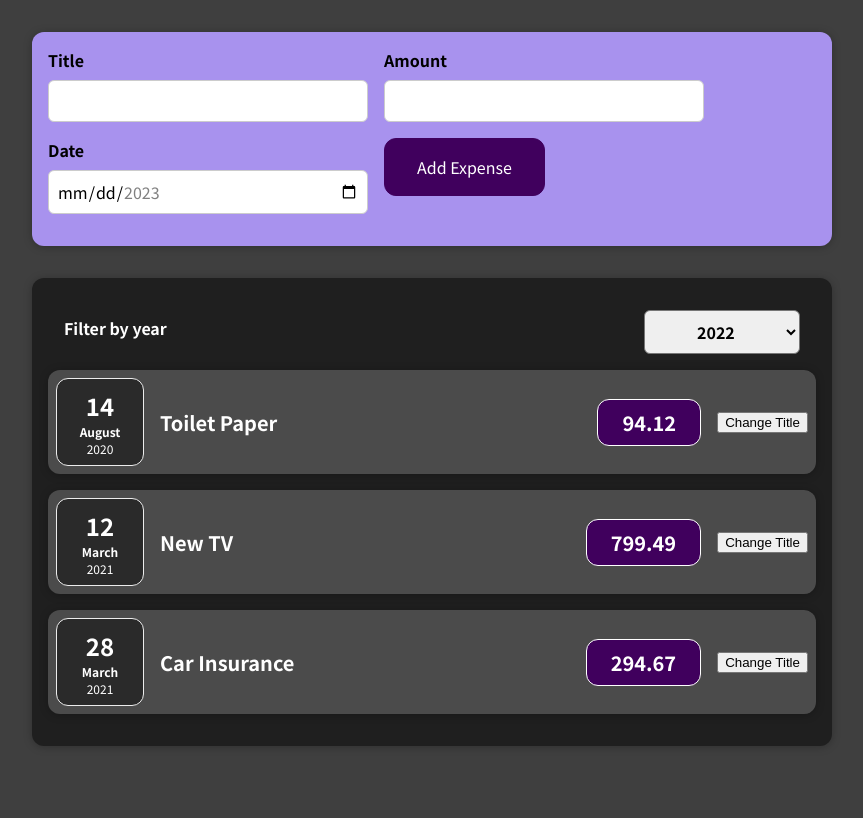
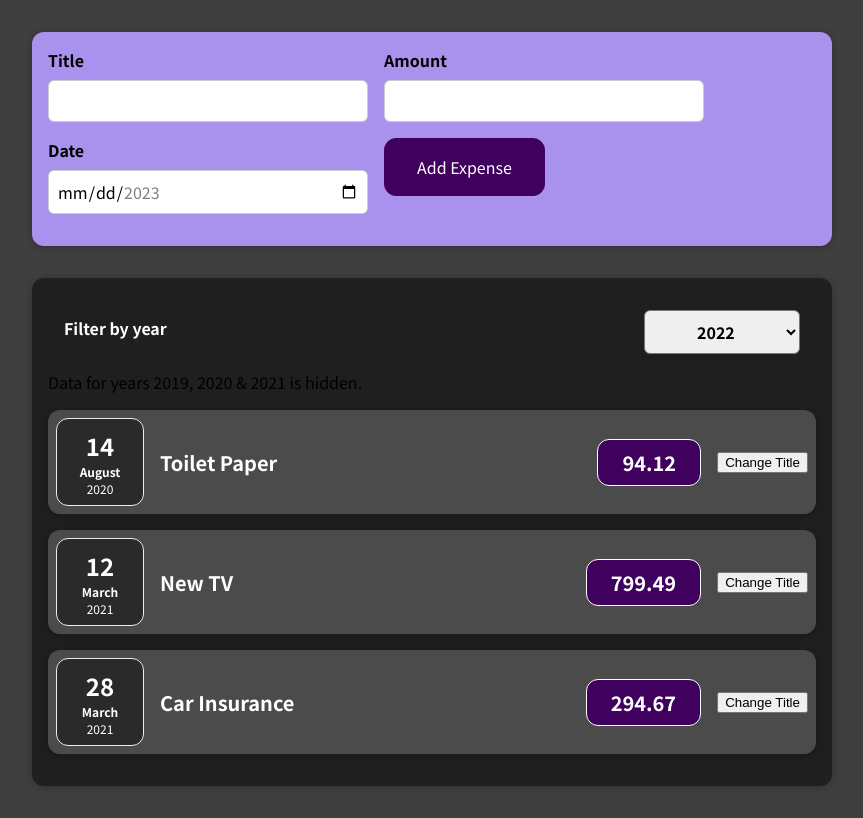
Before and after one commit to socool/udemy-react-complete-guide-code, a React (Create React App) app: page / in a window 1280 px wide. Shown: the whole page, without its empty margins (208-1071 px from the left). Built offline with nearby package versions, Linux system fonts and the light colour scheme.

Commit message:
derived / computed state

```diff
--- a/src/components/Expenses/Expenses.js
+++ b/src/components/Expenses/Expenses.js
@@ -7,6 +7,18 @@
 function Expenses(props) {
   const [filterYear, setFilterYear] = useState("2023");
   const expenses = props.expenses;
+
+  let filterInfoText = "2019,2021 & 2022";
+
+  if (filterYear === "2019") {
+    filterInfoText = "2020, 2021 & 2022";
+  } else if (filterYear === "2020") {
+    filterInfoText = "2019, 2021 & 2022";
+  } else if (filterYear === "2021") {
+    filterInfoText = "2019, 2020 & 2022";
+  } else {
+    filterInfoText = "2019, 2020 & 2021";
+  }
 
   const filterChangeHandler = (selectedYear) => {
     console.log("in Expenses.js");
@@ -21,6 +33,7 @@
           selected={filterYear}
           onChangeFilter={filterChangeHandler}
         />
+        <p>Data for years {filterInfoText} is hidden.</p>
         {expenses.map((expense) => (
           <ExpenseItem
             key={expense.id}
```
